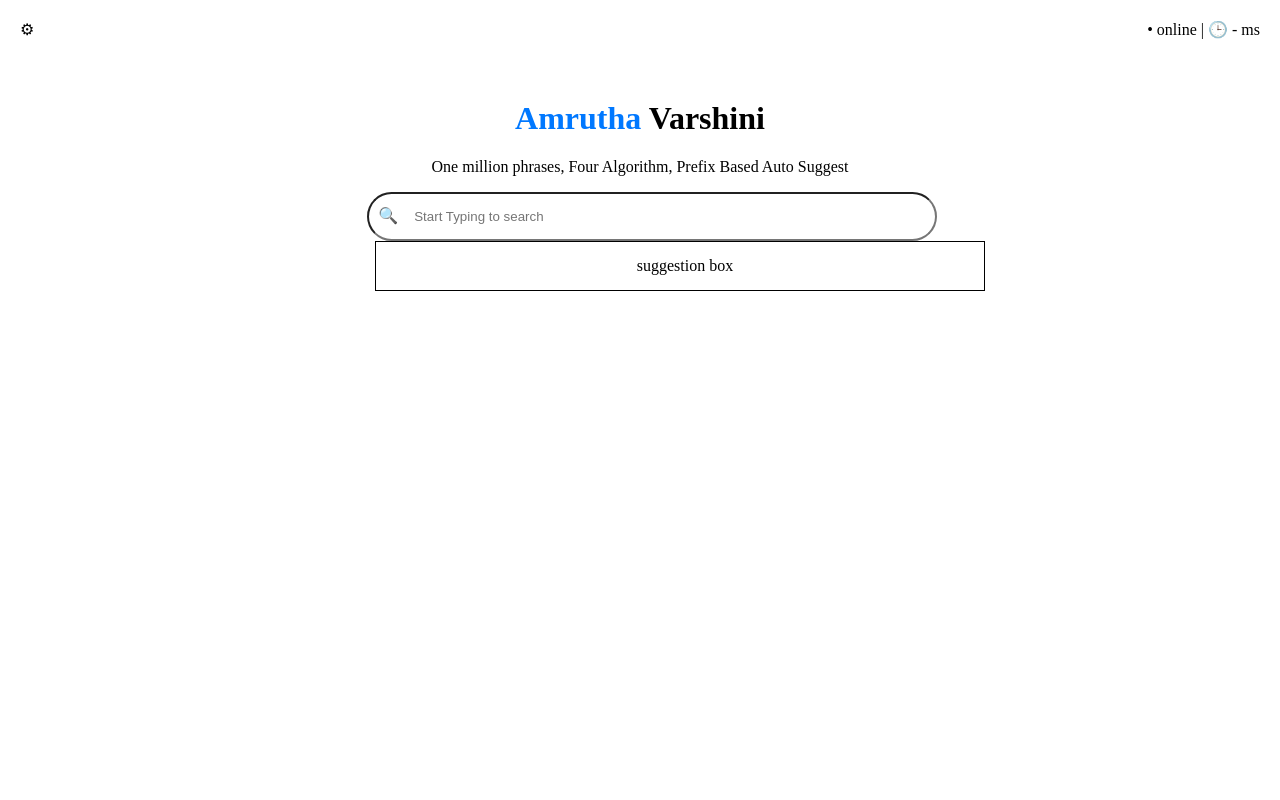
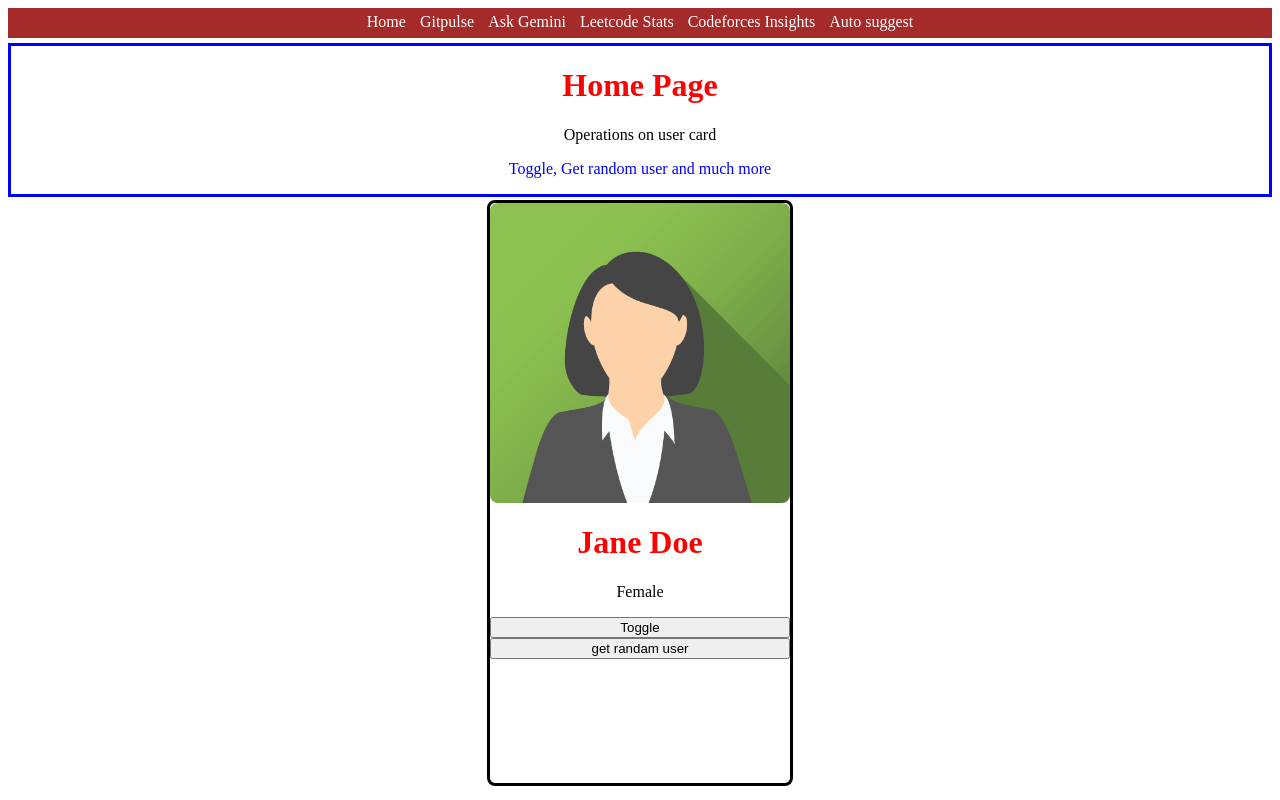
Before and after one commit to amrutha-pjm/auto-suggest, a website: page frontend/index.html in a window 1280 px wide. Drawn offline with Linux system fonts and the light colour scheme.

Commit message:
suggestion-box

```diff
--- a/frontend/index.html
+++ b/frontend/index.html
@@ -1,68 +1,41 @@
 <!DOCTYPE html>
 <html lang="en">
 <head>
-    <meta charset="UTF-8">
-    <meta name="viewport" content="width=device-width, initial-scale=1.0">
-    <title>Document</title>
-    <style>
-        .left-bar{
-            position: fixed;
-            top: 20px;
-            left: 20px;
-        }
-        .right-bar{
-            position: fixed;
-            top: 20px;
-            right: 20px;
-        }
-        .search-section{
-            text-align: center;
-            margin-top: 100px;
-        }
-        .being{
-            color:#0078ff;
-        }
+  <meta charset="UTF-8">
+  <meta name="viewport" content="width=device-width, initial-scale=1.0">
+  <title>Document</title>
+  <link rel="stylesheet" href="index.css">
+</head>
+<body>
+  <div id="nav">
+    <a href="/"> Home </a>
+    <a href="/gitpulse.html" target="_blank"> Gitpulse </a>
+    <a href="/askgemini.html"> Ask Gemini </a>
+    <a href="/leetcode-stats.html"> Leetcode Stats </a>
+    <a href="/codeforces-insights.html"> Codeforces Insights </a>
 
-        .infinity{
-            color:black;
-        }
-        .lens{
-            position: relative;
-            left: 35px;
+    <a href="./pages/autosuggest.html"> Auto suggest </a>
+  </div>
+  <div id="home-intro">
+    <h1> Home Page</h1>
+    <p id="p1"> Operations on user card</p>
+    <p id="p2"> Toggle, Get random user and much more</p>
+  </div>
+
+  <div id="card">
+    <div id="card-img">
+      <img id="img" src="./images/jane.png" alt="no img found">
+    </div>
+
+    <div id="action">
+      <h1 id="card-name"> Jane Doe </h1>
+      <p id="card-gender"> Female </p>
+      <button onclick="toggle()" id="card-toggle"> Toggle </button>
+      <button onclick="getRandomUser()" id="card-toggle">get randam user</button>
+    </div>
 
 
-        }
-        .search-box{
-            padding: 15px 15px 15px 45px;
-            border-radius: 30px;
-            width: 40%;
-        }
-        #suggestion-box{
-            border: 1px solid black;
-            width: 45%;
-            padding: 15px 15px 15px 25px;
-            margin-left: 29%;
-
-
-        }
-    </style>
-</head>
-<body>
-    <div>
-        <span class="left-bar">&#9881;</span>
-        <span class="right-bar">&#x2022; online | &#x1F552; - ms</span>
     </div>
-    <div class="search-section">
-        <h1>
-            <span class="being">Amrutha</span>
-            <span class="infinity">Varshini</span>
-        </h1>
-        <p>One million phrases, Four Algorithm, Prefix Based Auto Suggest</p>
-        <span class="lens">&#128269;</span>
-        <input class="search-box" placeholder="Start Typing to search">
-    </span>
-    <div id="suggestion-box">
-        suggestion box
-    </div>
+  <script src="index.js"></script>
 </body>
 </html>
```
Also changed, not shown: frontend/pages/autosuggest.html (+98 -6 lines).
